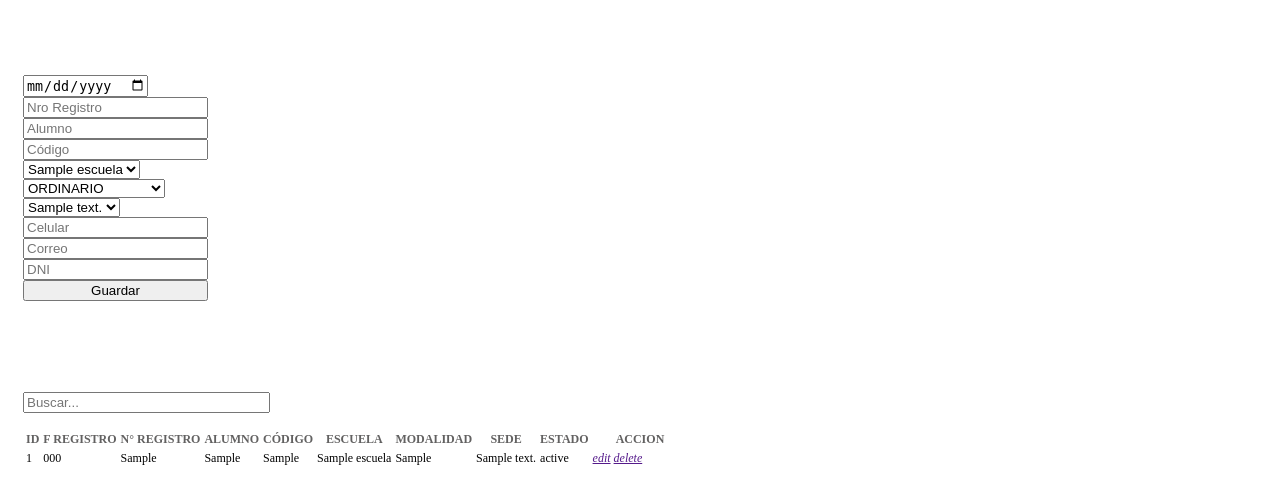
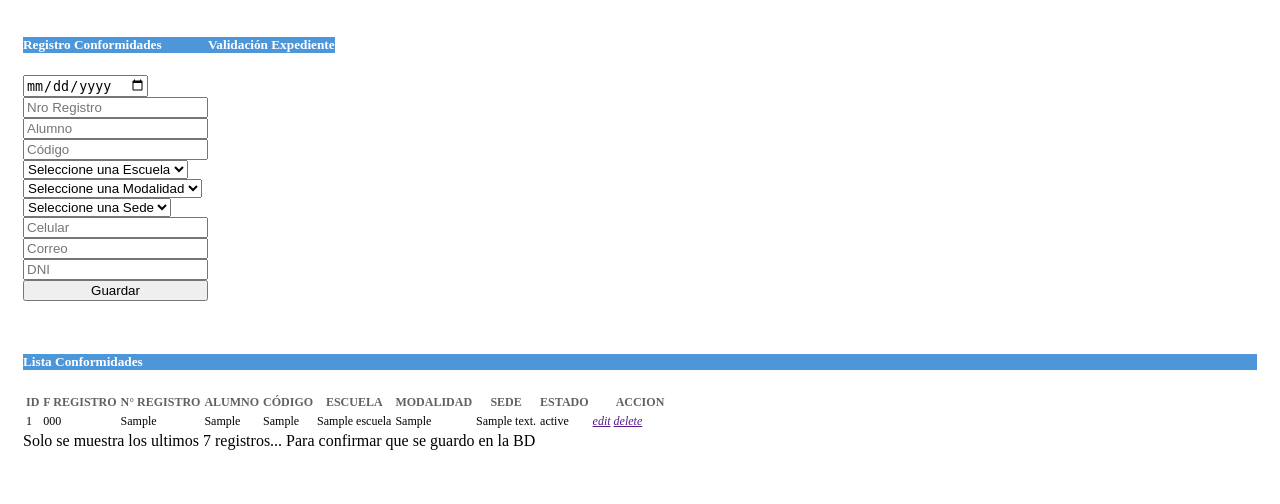
Before and after one commit to JohannChambillaF/OSARCHIVO, a PHP site: page /proyecto/conformidad.php in a window 1280 px wide. Shown: the top 504 px of the page. Run offline with PHP 8.4, Linux system fonts and the light colour scheme; tables that the repository leaves empty or names only in its code hold one stand-in row (values such as "Sample post").

Commit message:
muchos cambios no guarde antes

```diff
--- a/proyecto/conformidad.php
+++ b/proyecto/conformidad.php
@@ -4,9 +4,9 @@
 
 <body>
 <div style="margin: 15px; display: flex; flex-wrap: nowrap;">
-	<div class="card col-6"  style="margin-bottom: 15px;">
-		<div class="card-header" style="color: #FFFF;">
-			<H5>Registro Conformidades</H5>
+	<div class="card col-6"  style="margin-bottom: 15px; border-color:rgba(76, 150, 217);">
+		<div class="card-header" style="background-color: rgba(76, 150, 217);">
+			<H5 style="color: #FFFF;">Registro Conformidades</H5>
 		</div>
 		<div class="card-body text-center">
 			<form method="POST" id="frm_registrar">
@@ -17,16 +17,16 @@
 							<input type="date" name="fecreg" id="fecreg" class="form-control">
 						</div>
 						<div class="input-field">
-							<input type="text" name="numreg" id="numreg" placeholder="Nro Registro" class="form-control">
+							<input type="text" name="numreg" id="numreg" placeholder="Nro Registro" class="form-control" autocomplete="off">
 						</div>
 						<div class="input-field">
-							<input type="text" name="alumno" id="alumno" placeholder="Alumno" class="form-control">
+							<input type="text" name="alumno" id="alumno" placeholder="Alumno" class="form-control" autocomplete="off">
 						</div>
 						<div class="input-field" style="display: flex; flex-wrap: nowrap;">
 							<input type="text" name="codigo" id="codigo" placeholder="Código" class="form-control" autocomplete="off">
 						</div>
 						<div class="input-field">
-							<select name="escuela" id="escuela" class="form-select">
+							<select name="escuela" id="escuela" class="form-select" required>
 								<?php
 									$sql=$conexion->query("SELECT * FROM escuela");
 									while ($esc=mysqli_fetch_array($sql))
@@ -34,11 +34,10 @@
 										$id=$esc['idescuela'];
 										$nomesc=$esc['nombresc'];
 									?>
-
+									<option hidden selected>Seleccione una Escuela</option>
 									<option value="<?=$id?>"><?=$nomesc?></option>
 									<?php
 									}
-
 								?>
 							</select>
 						</div>
@@ -46,7 +45,7 @@
 					<div class="col-sm-6">
 						<div class="input-field">
 							<select name="modalidad" id="modalidad" class="form-select">
-
+								<option hidden selected>Seleccione una Modalidad</option>
 								<option value="ORDINARIO">ORDINARIO</option>
 								<option value="EXTRAORDINARIO">EXTRAORDINARIO</option>
 							</select>
@@ -60,7 +59,7 @@
 										$id=$sed['idsede'];
 										$nomsed=$sed['descripsede'];
 									?>
-
+									<option hidden selected>Seleccione una Sede</option>
 									<option value="<?=$id?>"><?=$nomsed?></option>
 									<?php
 									}
@@ -68,13 +67,13 @@
 							</select>
 						</div>
 						<div class="input-field">
-							<input type="text" name="celular" value="" id="celular" placeholder="Celular" class="form-control">
+							<input type="text" name="celular" value="" id="celular" placeholder="Celular" class="form-control" autocomplete="off">
 						</div>
 						<div class="input-field">
-							<input type="text" name="correo" value="" id="correo" placeholder="Correo" class="form-control">
+							<input type="text" name="correo" value="" id="correo" placeholder="Correo" class="form-control" autocomplete="off">
 						</div>
 						<div class="input-field">
-							<input type="text" name="dni" value="" id="dni" placeholder="DNI" class="form-control">
+							<input type="text" name="dni" value="" id="dni" placeholder="DNI" class="form-control" autocomplete="off">
 						</div>
 					</div>
 				</div>
@@ -82,10 +81,11 @@
 					<button type="submit" class="btn btn-secondary btn-block" name="btn_guardar" id="btn_guardar" style="width: 100%">Guardar</button>
 				</div>
 			</form>
+
 		</div>
 	</div>
-	<div class="card col-6 ms-2"  style="margin-bottom: 15px;">
-		<div class="card-header" style="color: #FFFF;"><H5>Validación Expediente</H5>
+	<div class="card col-6 ms-2"  style="margin-bottom: 15px; border-color:rgba(76, 150, 217);">
+		<div class="card-header" style="background-color: rgba(76, 150, 217);"><H5 style="color: #FFFF;">Validación Expediente</H5>
 		</div>
 		<div class="card-body text-center">
 			<div id="buscacodigo"></div>
@@ -93,14 +93,18 @@
 	</div>
 </div>
 <div class="w3-container" style="margin: 15px;">
-	<div class="card">
-		<div class="card-header" style="color: #FFFF;"><H5>Lista Conformidades</H5></div>
-		<div class="card-body text-center">
-			<form method="POST" id="frm_bustabla">
+	<div class="card" style="border-color:rgba(76, 150, 217);">
+		<div class="card-header" style="background-color: rgba(76, 150, 217);"><H5 style="color: #FFFF;">Lista Conformidades</H5></div>
+		<div class="card-body">
+			<!--<form method="POST" id="frm_bustabla"> ESTE ES EL BUSCADORRRRRRRRRRRR
 				<div class="input-field">
 					<input type="text" name="busctabla" id="busctabla" placeholder="Buscar..." class="form-control" autocomplete="off" style="width: 20%;">
 				</div>
 			</form>
+			<div class="registros" id="agrega-registros"></div>
+			<center>
+				<ul class="pagination" id="pagination"></ul>
+			</center>-->
 			<table class="table table-striped table-bordered" align="vertical" id="tabla">
 				<thead class="table-primary" style='font-size: 12px; color: #626161;'>
 					<tr>
@@ -116,9 +120,8 @@
 						<th class="text-center" style="width: 15%;">ACCION</th>
 					</tr>
 				</thead>
-
-				<tbody style='font-size: 12px;' id="tablaconfor"><!--este id="tablaconfor" es para el buscador-->
-				<?php
+				<tbody class="text-center" style='font-size: 12px;'><!--este id="tablaconfor" es para el buscador-->
+					<?php
 
 					$sql = "SELECT r.idconfoficio,r.fechrecepcion,r.nregistro,r.alumno,r.codigo,e.nombresc,r.modalidad,s.descripsede,r.celular,r.correo,r.dni,r.estado
 						FROM registro r
@@ -152,9 +155,10 @@
 
 							</tr>
 					<?php }
-				?>
+					?>
 				</tbody>
 			</table>
+			<div class="alert alert-danger" role="alert">Solo se muestra los ultimos 7 registros... Para confirmar que se guardo en la BD</div>
 		</div>
 	</div>
 </div>
@@ -167,6 +171,7 @@
 
 			e.preventDefault();//esto sirve para que la pagina no se recargue
 			agregar_datos();//esta llamando a la funcion creada en funciones.js
+
 		});
 	});
 </script>
@@ -200,27 +205,59 @@
 <!--SCRIPT llamado DATATABLE-->
 <!--
 <script>
-	$(document).ready(function () {
-   		$('#tabla').DataTable({
-    		"pageLength": 5,
-			"order": [[ 0, "desc" ]], //or asc
-   		});
-	});-->
-</script>
-<!--SCRIPT llamado ELIMINAR-->
-<script>
 	$(document).ready(function(){
-		$("#deleteconfor").on('click', function(e){//hace referencia a la accion de prescionar el boton
-			e.preventDefault();//esto sirve para que la pagina no se recargue
-			if(confirm('Estas seguro?'))
-			{
-				alert('yes');
-			}
+		$('#tabla').DataTable({
+				"destroy":true,
+				"lengthMenu" : [5 ,10, 15, 20],
+				"info":false,
+				"ordering":false,
+				"order": [[ 0, "desc" ]], //or asc
 
+				dom: 'Bfrtip',//desaparece la casilla de filtro 5-10-15...
+				buttons:
+				[
+					//'copy','excel', 'pdf'
+					{
+						extend: 'excelHtml5',
+						text: '<i class="fa-regular fa-file-excel"></i>',
+						titleAttr: 'Exportar a Excel',
+						className: 'btn btn-success'
+					},
+					{
+						extend: 'pdfHtml5',
+						text: '<i class="fa-solid fa-file-pdf"></i>',
+						titleAttr: 'Exportar a PDF',
+						className: 'btn btn-danger'
+					},
+					{
+						extend: 'print',
+						text: '<i class="fa-solid fa-print"></i>',
+						titleAttr: 'Imprimir',
+						className: 'btn btn-info'
+					},
+				],
+				/*"ajax":{
+				    	"method":"POST",
+				    	"url": "controlador/tablaconfor.php"
+		    		},
+		    		"columns" :
+		    		[
+		    			{"data":"idconfoficio"},
+		    			{"data":"fechrecepcion"},
+						{"data":"nregistro"},
+						{"data":"alumno"},
+						{"data":"codigo"},
+						{"data":"nombresc"},
+						{"data":"modalidad"},
+						{"data":"descripsede"},
+						{"data":"estado"},
+						{"defaultContent":"<a class='btn btn-warning' style='width: 30px; height: 35px;'><i class='material-symbols-outlined'>edit</i></a><a class='btn btn-danger' style='width: 30px; height: 35px;' name='deleteconfor'><i class='material-symbols-outlined'>delete</i></a>"}
+		    		]*/
 		});
 	});
-</script>
+</script>-->
 <!--SCRIPT BUSQUEDA DE TABLA CONFORMIDAD-->
+<!--
 <script>
 	$(document).ready(function(){
 		$("#busctabla").on("keyup", function() {
@@ -230,6 +267,11 @@
 			});
 		});
 	});
-</script>
+	</script>-->
+<!--SCRIPT DE TABLA CONFORMIDAD 02-->
+<!--
+<script type="text/javascript">
+		$(document).ready(pagination(1));
+	</script>-->
 </body>
 </html>
```
